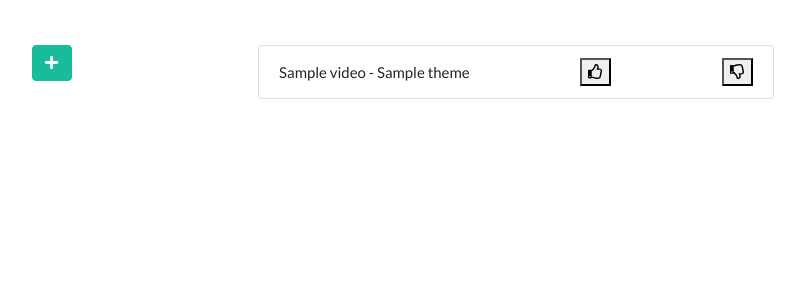
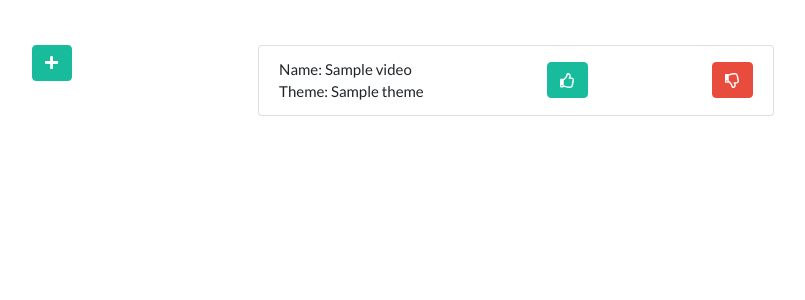
Before and after one commit to apecnascimento/VideoAnalytics, a Python web app: template videos/videos/templates/videos/index.jinja2 in a window 1280 px wide. Shown: the part 71-371 px from the top of the page, without its empty margins (124-929 px from the left). Run offline with Jinja, Linux system fonts and the light colour scheme; the template is opened without the code that fills it: most values are stand-ins (such as "Sample title", 1, 10 or a date in 2020); some libraries are stand-ins or nearby versions.

Commit message:
Fix thumbs.

```diff
--- a/videos/videos/routes.py
+++ b/videos/videos/routes.py
@@ -2,5 +2,5 @@ def includeme(config):
     config.add_route('videos', '/videos/')
     config.add_route('new_video', '/videos/new/')
     config.add_route('create_video', '/videos/new/create/')
-    config.add_route('thumbs_up', '/videos/thumbs_up/{name}/')
-    config.add_route('thumbs_down', '/videos/thumbs_down/{name}/')
+    config.add_route('thumbs_up', '/videos/thumbsup/{name}/')
+    config.add_route('thumbs_down', '/videos/thumbsdown/{name}/')
--- a/videos/videos/templates/videos/index.jinja2
+++ b/videos/videos/templates/videos/index.jinja2
@@ -14,9 +14,10 @@
         <ul class="list-group">
             {% for video in videos %}
                 <li class="list-group-item d-flex justify-content-between align-items-center">
-                    {{video['name']}}    -    {{video['theme']}}
-                    <form action="/videos/thumbs-up/teste1/" method="post"><button type="submit"><i class="far fa-thumbs-up"></i></button></form>
-                    <form action="/videos/thumbs-down/teste2/" method="post"><button type="submit"><i class="far fa-thumbs-down"></i></button></form>
+                    Name: {{video['name']}}<br>
+                    Theme: {{video['theme']}}
+                    <form action="/videos/thumbsup/{{video['name']}}/" method="post"><button class="btn btn-success" type="submit"><i class="far fa-thumbs-up"></i></button></form>
+                    <form action="/videos/thumbsdown/{{video['name']}}/" method="post"><button class="btn btn-danger" type="submit"><i class="far fa-thumbs-down"></i></button></form>
                 </li>
             {% endfor %}
 
```
Also changed, not shown: videos/videos/views.py (+5 -5 lines).
